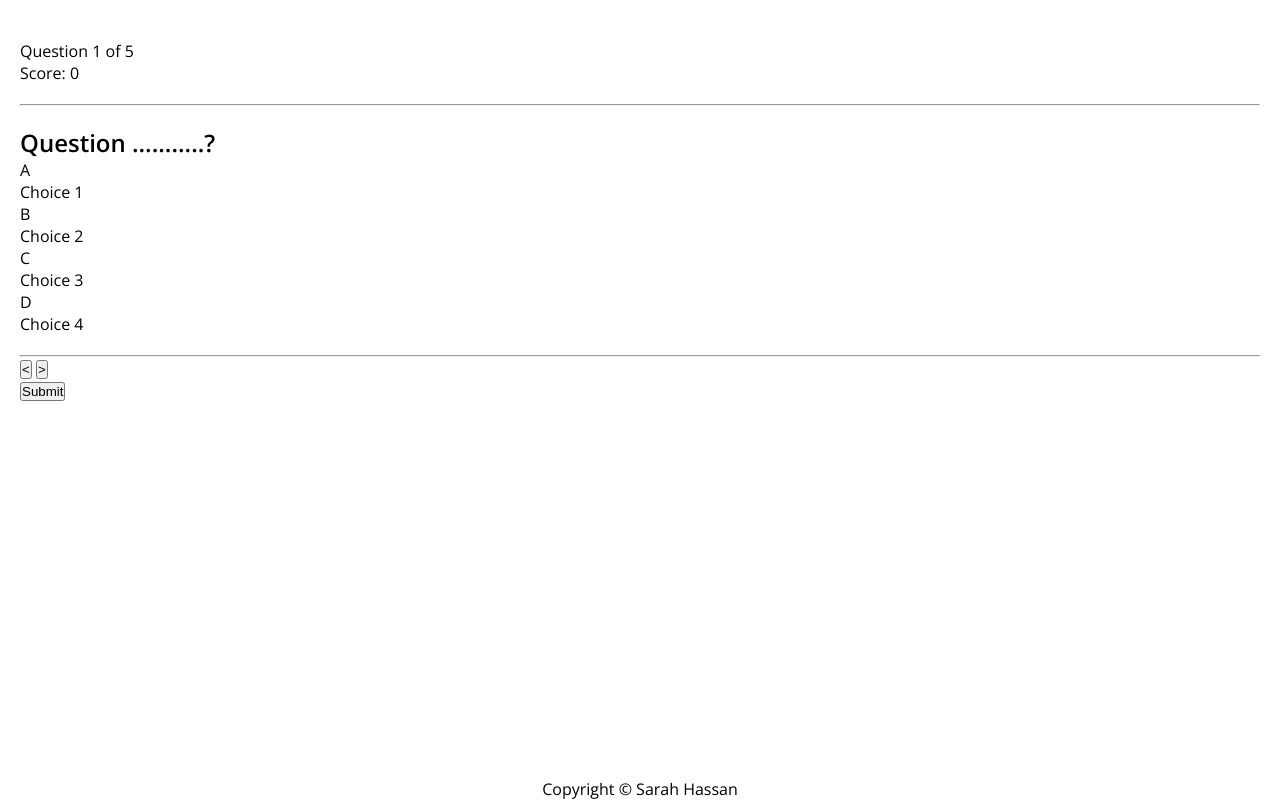
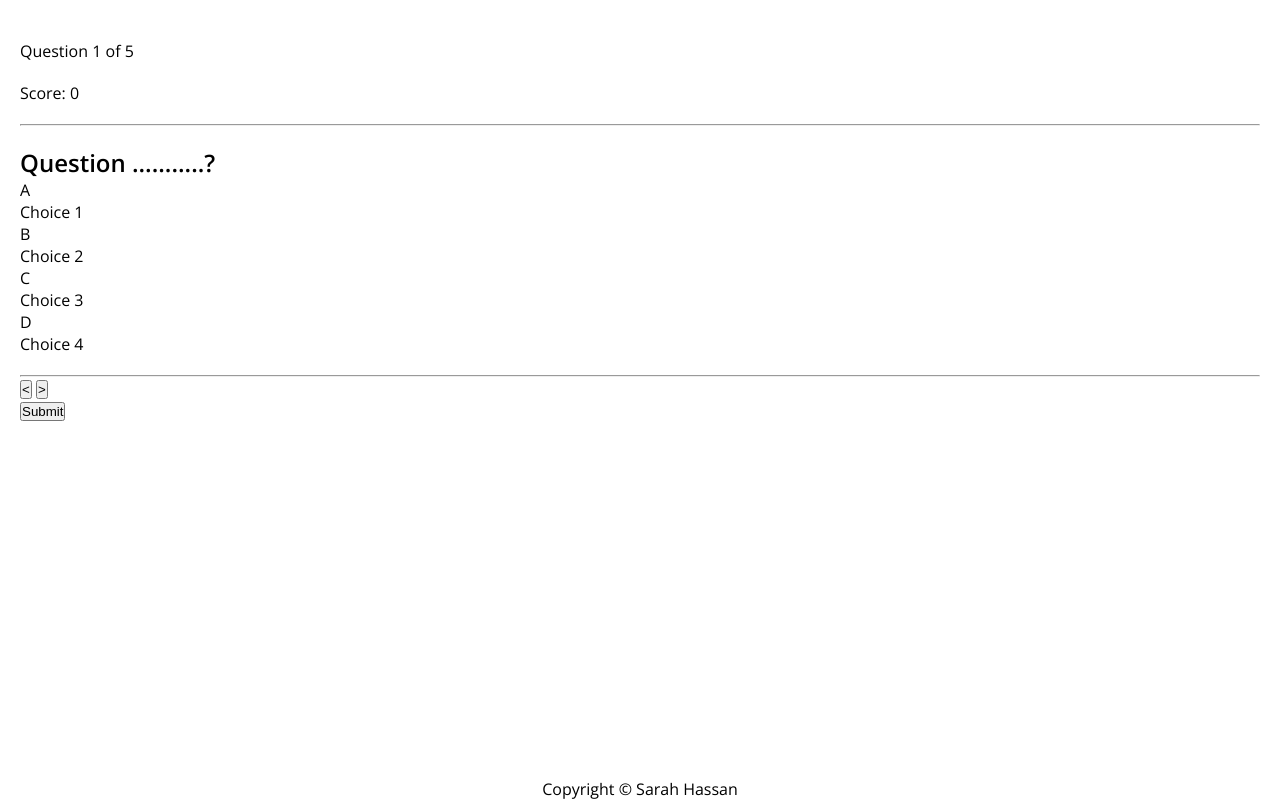
Before and after one commit to sarah27h/quiz-app, a plain HTML site: page quiz.html in a window 1280 px wide. Drawn offline with nearby package versions, Linux system fonts and the light colour scheme.

Commit message:
Styles: add top quiz panel styles

```diff
--- a/css/styles.css
+++ b/css/styles.css
@@ -94,3 +94,19 @@ video {
     justify-content: center;
     margin: 0 auto;
 }
+
+
+/* top quiz panel */
+.top_Quiz_panel {
+    display: flex;
+    flex-wrap: wrap;
+}
+
+.question_num {
+    width: 100%;
+    margin-bottom: 20px;
+}
+
+.score_section {
+    width: 100%;
+}
```
